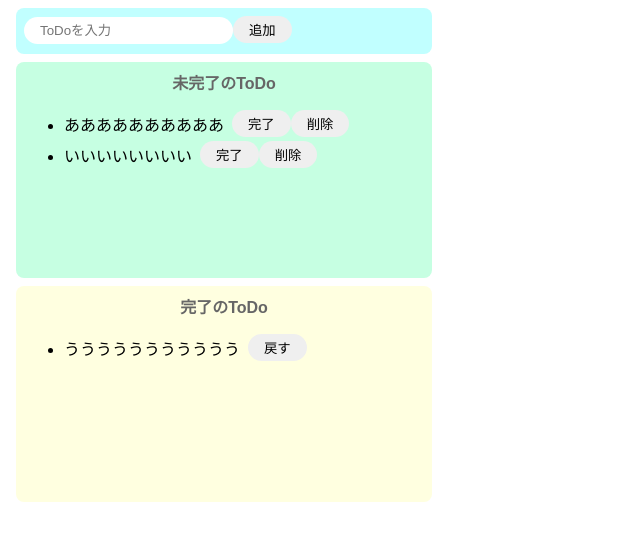
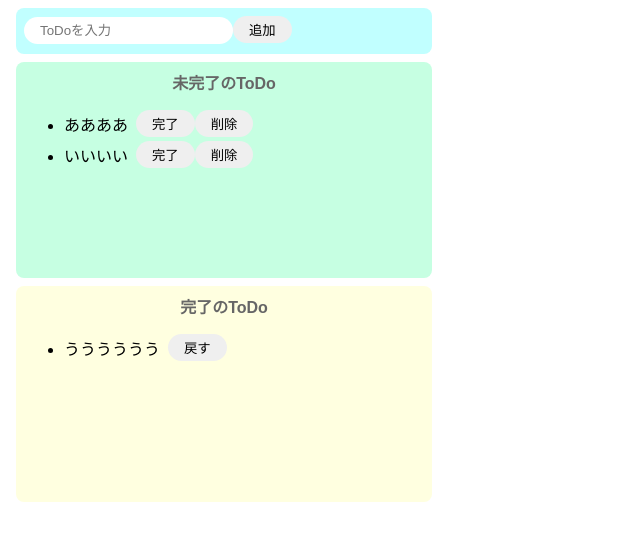
Before and after one commit to wanderingrider/React-ToDo_application, a React (Create React App) app: page / in a window 1280 px wide. Shown: the top 540 px of the page, without its empty margins (0-640 px from the left). Built offline with nearby package versions, Linux system fonts and the light colour scheme.

Commit message:
Change to mock  that is conscious of  implementaition

```diff
--- a/src/App.jsx
+++ b/src/App.jsx
@@ -1,35 +1,43 @@
-import React from "react";
+import React, { useState } from "react";
 import "./styles.css";
 
 export const App = () => {
+  const [incomplteTodos, setIncompleteTodos] = useState([
+    "ああああ",
+    "いいいい"
+  ]);
+  const [completeTodos, setCompleteTods] = useState(["うううううう"]);
   return (
     <>
       <div className="input-area">
         <input placeholder="ToDoを入力" />
         <button>追加</button>
       </div>
-      <div className="incomplete-area ">
+      <div className="incomplete-area">
         <p className="title">未完了のToDo</p>
         <ul>
-          <div class="list-row">
-            <li>ああああああああああ</li>
-            <button>完了</button>
-            <button>削除</button>
-          </div>
-          <div div class="list-row">
-            <li>いいいいいいいい</li>
-            <button>完了</button>
-            <button>削除</button>
-          </div>
+          {incomplteTodos.map((todo) => {
+            return (
+              <div key={todo} className="list-row">
+                <li>{todo}</li>
+                <button>完了</button>
+                <button>削除</button>
+              </div>
+            );
+          })}
         </ul>
       </div>
       <div className="complete-area">
         <p className="title">完了のToDo</p>
         <ul>
-          <div div class="list-row">
-            <li>ううううううううううう</li>
-            <button>戻す</button>
-          </div>
+          {completeTodos.map((todo) => {
+            return (
+              <div key={todo} className="list-row">
+                <li>{todo}</li>
+                <button>戻す</button>
+              </div>
+            );
+          })}
         </ul>
       </div>
     </>
```
